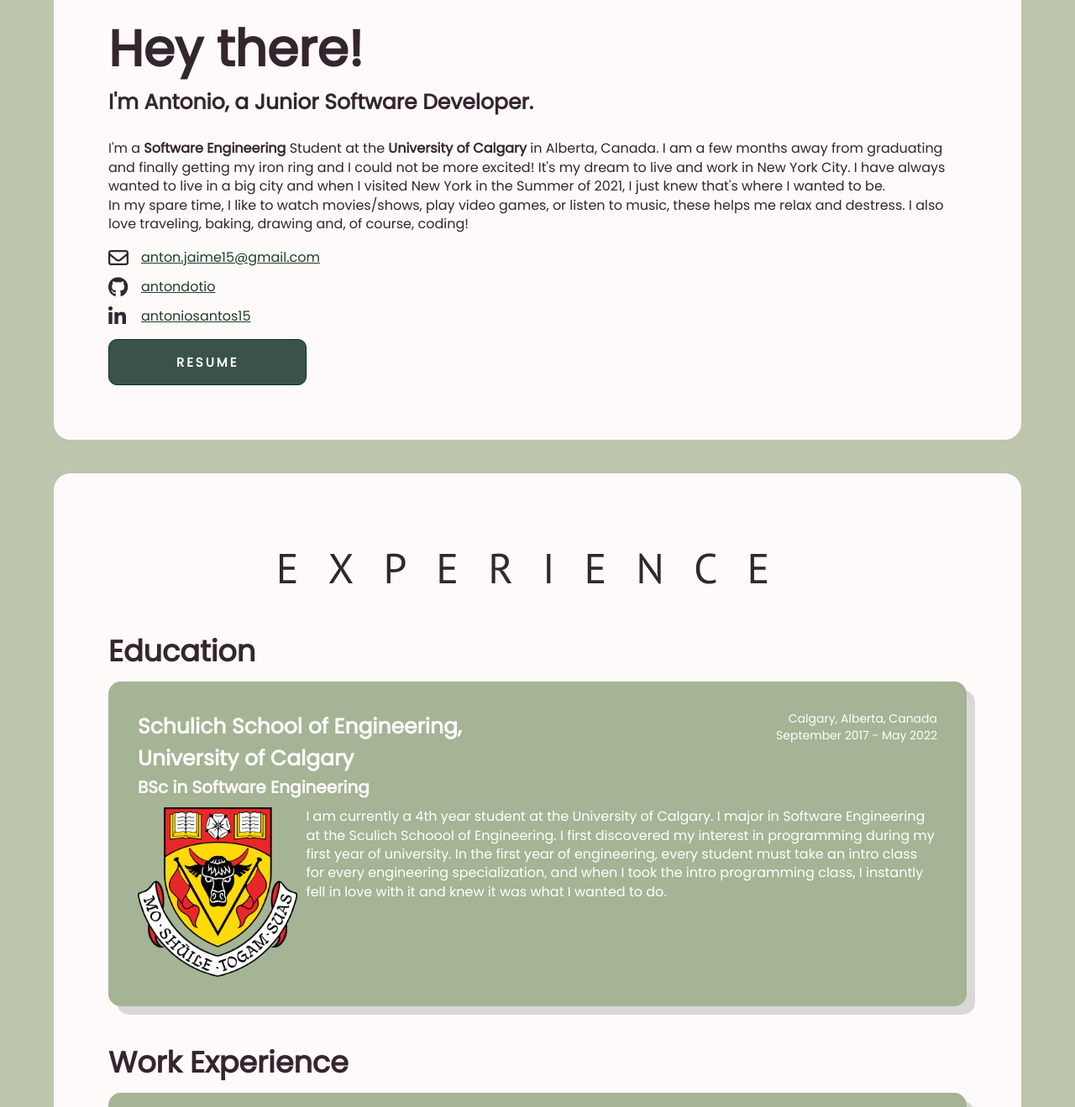
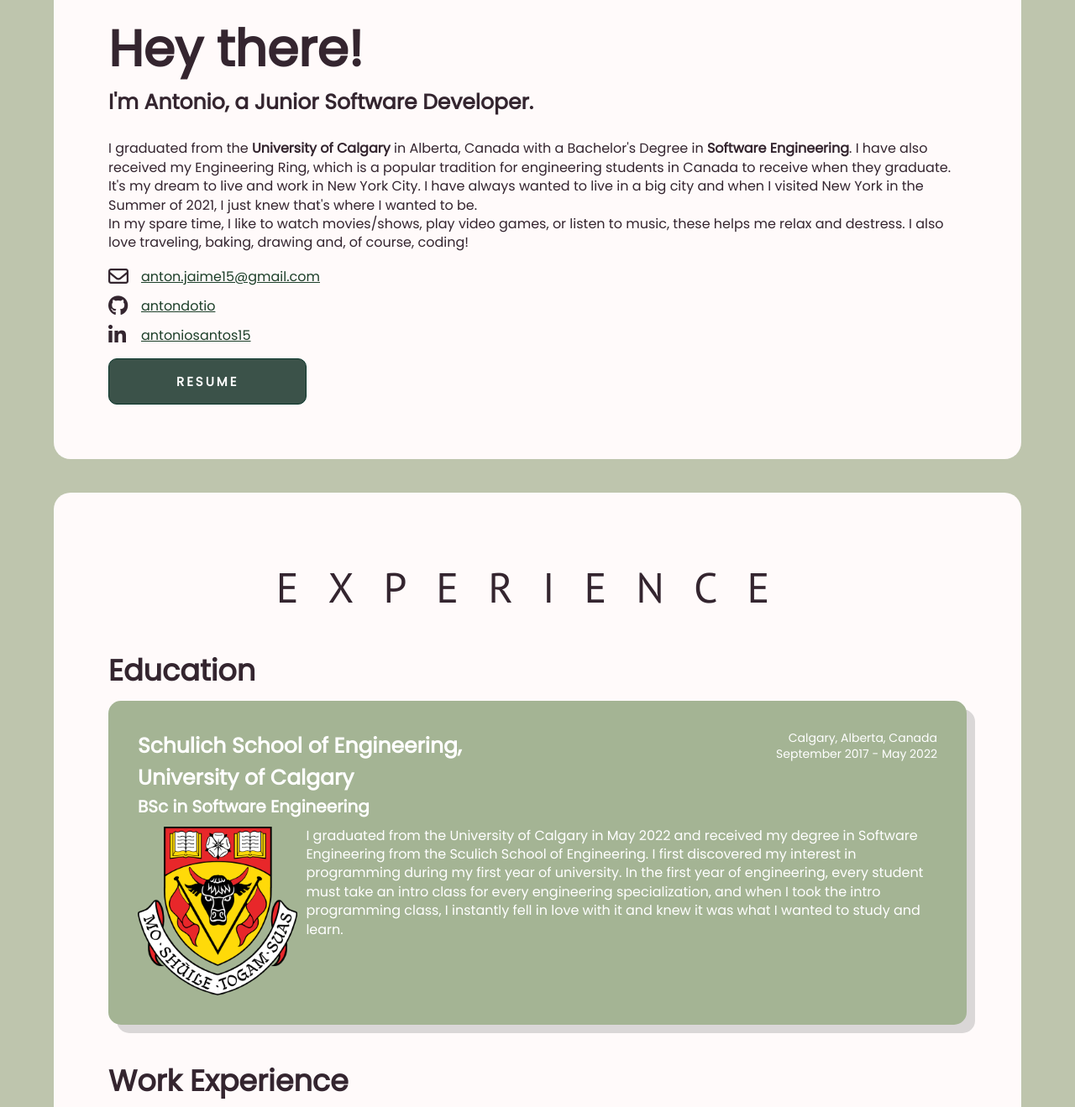
Before and after one commit to antondotio/antondotio, a plain HTML site: page index.html in a window 1280 px wide. Shown: the part 1518-2837 px from the top of the page at 84% size. Drawn offline with Linux system fonts and the light colour scheme.

Commit message:
Update index.html

```diff
--- a/index.html
+++ b/index.html
@@ -27,9 +27,8 @@
         <h1>Hey there!</h1>
         <h3>I'm Antonio, a Junior Software Developer.</h3>
         <p>
-          I'm a <b>Software Engineering</b> Student at the <b>University of
-          Calgary</b> in Alberta, Canada. I am a few months away
-          from graduating and finally getting my iron ring and I could not be more excited!
+          I graduated from the <b>University of Calgary</b> in Alberta, Canada with a Bachelor's Degree in <b>Software Engineering</b>.
+          I have also received my Engineering Ring, which is a popular tradition for engineering students in Canada to receive when they graduate.
           It's my dream to live and work in New York City.
           I have always wanted to live in a big city and when I visited New York in the Summer of 2021, I
           just knew that's where I wanted to be.
@@ -61,11 +60,11 @@
         <div class="items">
           <img class="pic" src="./images/UofCCoat.png">
           <p>
-            I am currently a 4th year student at the University of Calgary. I major in Software Engineering at
-            the Sculich Schoool of Engineering. I first discovered my interest in programming during my first
+            I graduated from the University of Calgary in May 2022 and received my degree in Software Engineering from
+            the Sculich School of Engineering. I first discovered my interest in programming during my first
             year of university. In the first year of engineering, every student must take an intro class for
             every engineering specialization, and when I took the intro programming class, I instantly fell in
-            love with it and knew it was what I wanted to do.
+            love with it and knew it was what I wanted to study and learn.
           </p>
         </div>
       </div>
```
